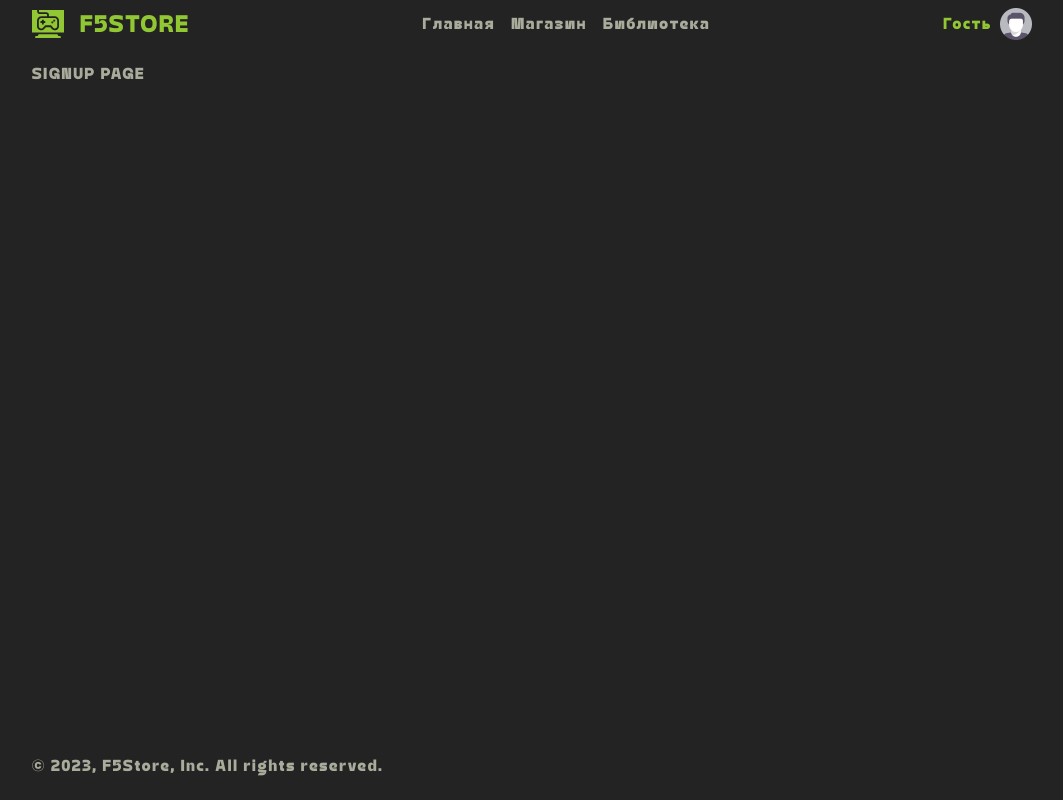
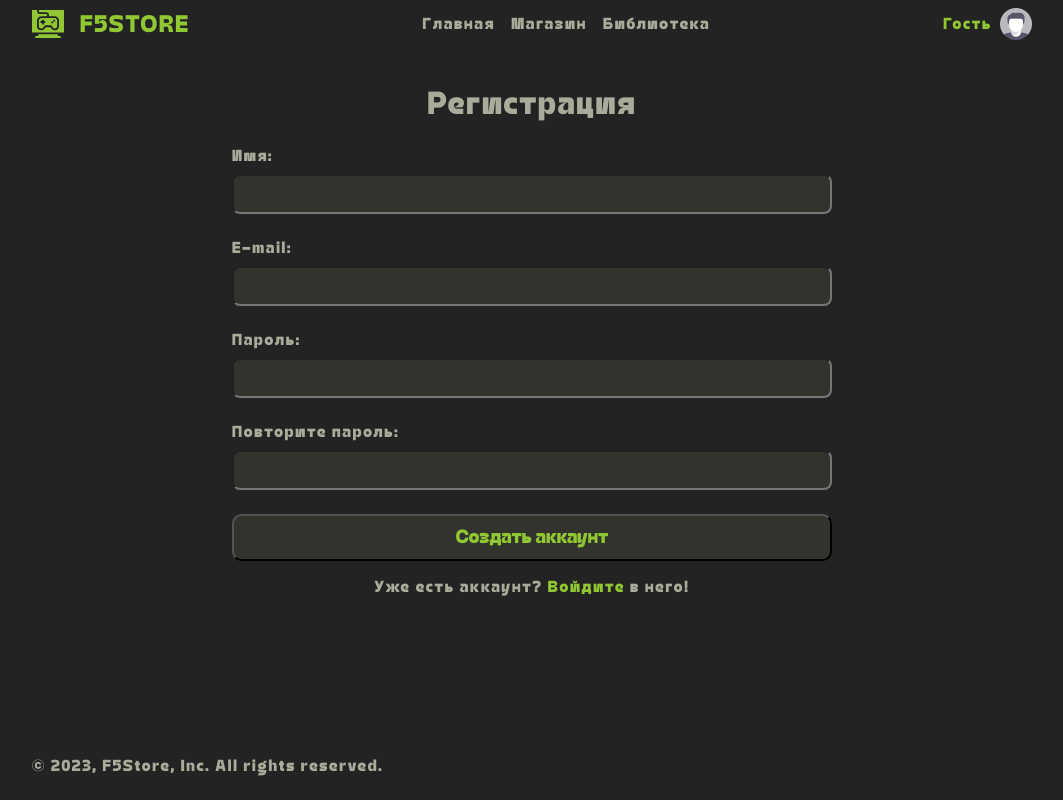
Before and after one commit to Fy5tew/course-project-2-1, a React (Create React App) app in the folder website/: page /signup in a window 1280 px wide. Shown: the whole page, without its empty margins (108-1171 px from the left). Built offline with nearby package versions, Linux system fonts and the light colour scheme.

Commit message:
Create signin and signup forms

```diff
--- /dev/null
+++ b/website/src/Form.module.scss
@@ -0,0 +1,36 @@
+.Form {
+    display: flex;
+    flex-direction: column;
+    gap: 1.5em;
+
+    width: 100%;
+
+    label {
+        display: flex;
+        flex-direction: column;
+        gap: 0.5em;
+    }
+
+    input {
+        color: var(--color-text);
+        background-color: #31332c;
+
+        font-size: 1em;
+        font-family: var(--font-primary);
+
+        outline: none;
+        padding: 0.5em;
+        border-radius: 0.5em;
+
+        &[type="submit"] {
+            font-size: 1.2em;
+            color: var(--color-primary);
+            cursor: pointer;
+        }
+    }
+
+    .Error {
+        color: #b11b1b;
+        font-size: 0.8em;
+    }
+}
--- /dev/null
+++ b/website/src/components/SignInForm/SignInForm.tsx
@@ -0,0 +1,62 @@
+import { useDispatch } from 'react-redux';
+import { useNavigate } from 'react-router-dom';
+import { useForm, SubmitHandler } from 'react-hook-form';
+
+import { validateEmail } from '../../helpers/validateEmail';
+
+import { userActions } from '../../features/user/userSlice';
+
+import styles from '../../Form.module.scss'
+
+
+type Inputs = {
+    email: string,
+    password: string,
+}
+
+
+export function SignInForm() {
+    const dispatch = useDispatch();
+    const navigate = useNavigate();
+    const {
+        register,
+        handleSubmit,
+        formState: { errors },
+    } = useForm<Inputs>();
+
+    const submitHandler: SubmitHandler<Inputs> = (data) => {
+        dispatch(userActions.authorize({...data, name: 'User'}));
+        navigate('/');
+    };
+
+    return (
+        <form className={styles.Form} onSubmit={handleSubmit(submitHandler)}>
+            <label>
+                E-mail:
+                <input {...register('email', {
+                    validate: (value) => {
+                        if (!value) {
+                            return 'Это обязательное поле';
+                        }
+                        if (!validateEmail(value)) {
+                            return 'Неверный формат e-mail';
+                        }
+                    }
+                })} type='email' />
+                {errors.email && <span className={styles.Error}>{errors.email.message}</span>}
+            </label>
+            <label>
+                Пароль:
+                <input {...register('password', {
+                    validate: (value) => {
+                        if (!value) {
+                            return 'Это обязательное поле';
+                        }
+                    }
+                })} type='password' />
+                {errors.password && <span className={styles.Error}>{errors.password.message}</span>}
+            </label>
+            <input type='submit' value='Войти' />
+        </form>
+    );
+}
--- /dev/null
+++ b/website/src/components/SignInForm/index.ts
@@ -0,0 +1 @@
+export { SignInForm } from './SignInForm';
--- /dev/null
+++ b/website/src/components/SignUpForm/SignUpForm.tsx
@@ -0,0 +1,90 @@
+import { useDispatch } from 'react-redux';
+import { useNavigate } from 'react-router-dom';
+import { useForm, SubmitHandler } from 'react-hook-form';
+
+import { validateEmail } from '../../helpers/validateEmail';
+
+import { userActions } from '../../features/user/userSlice';
+
+import styles from '../../Form.module.scss'
+
+
+type Inputs = {
+    name: string,
+    email: string,
+    password: string,
+    passwordRepeat: string,
+}
+
+
+export function SignUpForm() {
+    const dispatch = useDispatch();
+    const navigate = useNavigate();
+    const {
+        register,
+        handleSubmit,
+        watch,
+        formState: { errors },
+    } = useForm<Inputs>();
+
+    const submitHandler: SubmitHandler<Inputs> = (data) => {
+        dispatch(userActions.authorize(data));
+        navigate('/');
+    };
+
+    return (
+        <form className={styles.Form} onSubmit={handleSubmit(submitHandler)}>
+            <label>
+                Имя:
+                <input {...register('name', {
+                    validate: (value) => {
+                        if (!value) {
+                            return 'Это обязательное поле';
+                        }
+                    }
+                })} />
+                {errors.name && <span className={styles.Error}>{errors.name.message}</span>}
+            </label>
+            <label>
+                E-mail:
+                <input {...register('email', {
+                    validate: (value) => {
+                        if (!value) {
+                            return 'Это обязательное поле';
+                        }
+                        if (!validateEmail(value)) {
+                            return 'Неверный формат e-mail';
+                        }
+                    }
+                })} type='email' />
+                {errors.email && <span className={styles.Error}>{errors.email.message}</span>}
+            </label>
+            <label>
+                Пароль:
+                <input {...register('password', {
+                    validate: (value) => {
+                        if (!value) {
+                            return 'Это обязательное поле';
+                        }
+                    }
+                })} type='password' />
+                {errors.password && <span className={styles.Error}>{errors.password.message}</span>}
+            </label>
+            <label>
+                Повторите пароль:
+                <input {...register('passwordRepeat', {
+                    validate: (value) => {
+                        if (!value) {
+                            return 'Это обязательное поле';
+                        }
+                        if (watch('password') !== value) {
+                            return 'Пароли не совпадают'
+                        }
+                    }
+                })} type='password' />
+                {errors.passwordRepeat && <span className={styles.Error}>{errors.passwordRepeat.message}</span>}
+            </label>
+            <input type='submit' value='Создать аккаунт' />
+        </form>
+    );
+}
--- /dev/null
+++ b/website/src/components/SignUpForm/index.ts
@@ -0,0 +1 @@
+export { SignUpForm } from './SignUpForm'
--- /dev/null
+++ b/website/src/pages/SignInPage/SignInPage.module.scss
@@ -0,0 +1,21 @@
+.Title {
+    text-align: center;
+}
+
+.FormWrapper {
+    max-width: 600px;
+    margin: auto;
+}
+
+.HelpText {
+    text-align: center;
+
+    a {
+        color: var(--color-primary);
+        text-decoration: none;
+
+        &:hover {
+            text-decoration: underline;
+        }
+    }
+}
--- a/website/src/pages/SignInPage/SignInPage.tsx
+++ b/website/src/pages/SignInPage/SignInPage.tsx
@@ -1,29 +1,25 @@
-import { useEffectOnce } from "usehooks-ts";
-import { useDispatch } from "react-redux";
+import { Link } from "react-router-dom";
 
 import { useTitle } from "../../hooks/useTitle";
 
-import { userActions } from "../../features/user/userSlice";
+import { PageLayout } from "../../components/PageLayout";
+import { SignInForm } from "../../components/SignInForm";
 
-import { PageLayout } from "../../components/PageLayout";
+import styles from './SignInPage.module.scss';
 
 
 export function SignInPage() {
     useTitle('Вход');
 
-    const dispatch = useDispatch();
-
-    useEffectOnce(() => {
-        dispatch(userActions.authorize({
-            name: 'Fy5tew',
-            email: 'nik@gmail.com',
-            password: 'hjwqvabvepawepaiyg278',
-        }));
-    });
-
     return (
         <PageLayout>
-            SIGNIN PAGE
+            <h1 className={styles.Title}>Вход в аккаунт</h1>
+            <div className={styles.FormWrapper}>
+                <SignInForm />
+            </div>
+            <p className={styles.HelpText}>
+                Ещё нет аккаунта? Зарегистрируйтесь <Link to='/signup'>здесь</Link>!
+            </p>
         </PageLayout>
     );
 }
--- /dev/null
+++ b/website/src/pages/SignUpPage/SignUpPage.module.scss
@@ -0,0 +1,21 @@
+.Title {
+    text-align: center;
+}
+
+.FormWrapper {
+    max-width: 600px;
+    margin: auto;
+}
+
+.HelpText {
+    text-align: center;
+
+    a {
+        color: var(--color-primary);
+        text-decoration: none;
+
+        &:hover {
+            text-decoration: underline;
+        }
+    }
+}
--- a/website/src/pages/SignUpPage/SignUpPage.tsx
+++ b/website/src/pages/SignUpPage/SignUpPage.tsx
@@ -1,6 +1,11 @@
+import { Link } from 'react-router-dom';
+
 import { useTitle } from '../../hooks/useTitle';
 
 import { PageLayout } from '../../components/PageLayout';
+import { SignUpForm } from '../../components/SignUpForm';
+
+import styles from './SignUpPage.module.scss'
 
 
 export function SignUpPage() {
@@ -8,7 +13,13 @@ export function SignUpPage() {
 
     return(
         <PageLayout>
-            SIGNUP PAGE
+            <h1 className={styles.Title}>Регистрация</h1>
+            <div className={styles.FormWrapper}>
+                <SignUpForm />
+            </div>
+            <p className={styles.HelpText}>
+                Уже есть аккаунт? <Link to='/signin'>Войдите</Link> в него!
+            </p>
         </PageLayout>
     );
 }
```
